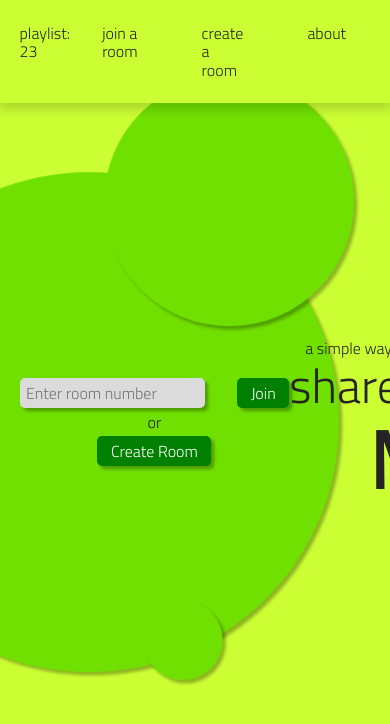
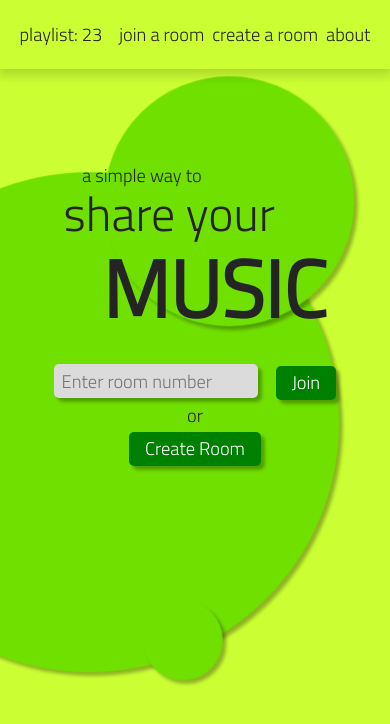
Before and after one commit to DaedalusFiction/playlist23, a React (Create React App) app in the folder client/: page / in a window 390 px wide. Shown: the top 724 px of the page. Built offline with nearby package versions, Linux system fonts and the light colour scheme; no server answers.

Commit message:
added media queries, now playing text box

```diff
--- a/client/src/App.css
+++ b/client/src/App.css
@@ -8,12 +8,6 @@
     --fc-light: rgb(117, 117, 117);
 
     --bg-bubble: rgb(255, 82, 82);
-
-    /* liverwurst color scheme  */
-    --bg-primary: #eeebd0;
-    --bg-btn: #e86252;
-    --bg-btn-hover: #d3584a;
-    --bg-bubble: #e87ea1;
 
     --bg-primary: #ccff33;
     --bg-btn: #008000;
@@ -34,6 +28,7 @@
 html {
     box-sizing: border-box;
     font-size: 16px;
+    position: relative;
 }
 
 * {
@@ -49,11 +44,13 @@ h3,
 p,
 ol,
 ul,
-a {
+a,
+input,
+label {
     margin: 0;
     padding: 0;
     font-family: var(--ff-tit);
-    font-size: 1rem;
+    font-size: 1.15rem;
     font-weight: normal;
     color: var(--fc-primary);
 }
@@ -73,13 +70,15 @@ a {
 }
 
 input[type="text"] {
-    padding: 0.35em 0.4em;
+    padding-left: 0.4em;
     background-color: var(--bg-gray);
     box-shadow: var(--box-shadow);
     border: none;
     border-radius: 5px;
     transition: 0.2s;
+    line-height: 1;
 }
+
 input[type="text"]:focus {
     background-color: white;
     outline: none;
@@ -93,9 +92,16 @@ button {
     display: none;
 }
 
+audio {
+    width: 100%;
+}
+
+audio:focus {
+    border: none;
+}
+
 .btn {
     color: white;
-
     width: fit-content;
     background-color: var(--bg-btn);
     padding: 0.35em 0.85em;
@@ -129,7 +135,7 @@ button {
 /* Header  */
 
 .header {
-    position: absolute;
+    position: relative;
     top: 0;
     left: 0;
     width: 100vw;
@@ -148,7 +154,7 @@ button {
 }
 
 .header li {
-    margin: 0 2em;
+    margin-left: 2vw;
 }
 
 .header a:hover {
@@ -160,24 +166,20 @@ button {
 
 .home {
     background-color: var(--bg-primary);
+    height: calc(100vh - 69.15px);
     overflow: hidden;
 }
 
 .home .container {
+    height: 100%;
     display: grid;
     align-items: center;
     grid-template-columns: 1fr 1fr;
-    height: 100vh;
 }
 
 .home-left,
 .home-right {
     margin: 0 auto;
-}
-
-.home {
-    justify-content: center;
-    align-items: center;
 }
 
 .home-buttons {
@@ -200,7 +202,6 @@ button {
 
 .home-buttons input {
     width: fit-content;
-    margin-right: 1rem;
 }
 
 .home-hero :nth-child(1) {
@@ -217,7 +218,7 @@ button {
 }
 
 .home-hero p + p + p {
-    margin-left: 1em;
+    margin-left: 10vw;
     font-size: 5rem;
     font-weight: bold;
     text-transform: uppercase;
@@ -226,15 +227,17 @@ button {
 /* Join Room page */
 
 .join-room,
-.create-room {
+.create-room,
+.about-room {
     display: flex;
-    height: 100vh;
+    height: calc(100vh - 69.15px);
     justify-content: center;
     align-items: center;
     gap: 1em;
 }
 
-.create-room .container {
+.create-room .container,
+.about-room .container {
     display: flex;
     justify-content: center;
     gap: 1em;
@@ -252,18 +255,51 @@ button {
     gap: 1em;
 }
 
+.join-room-button input {
+    transform: translateY(-2px);
+}
+
 /* Room  */
+
 .room {
     display: flex;
     align-items: center;
     justify-content: center;
-    height: 100vh;
 }
-.room .container {
+
+.room-info {
+    display: flex;
+    justify-content: space-between;
+}
+
+.room-info > div {
+    display: flex;
+}
+
+.room-info input {
+    font-size: 1rem;
+    display: inline-block;
+    width: 40%;
+}
+
+.room-info p {
+    display: inline-block;
+    font-size: 1rem;
+    padding: 1em 0;
+}
+
+.room-info input,
+.room-info input:focus {
+    margin-right: auto;
+    background-color: inherit;
+    box-shadow: none;
+}
+
+.room-content {
     display: grid;
     gap: 1em;
     grid-template-columns: 3fr 2fr;
-    padding: 0 1rem 1rem 1rem;
+    padding: 1rem;
     background-color: var(--bg-primary);
     border-radius: 5px;
     box-shadow: var(--box-shadow);
@@ -283,6 +319,18 @@ button {
 .song-box:hover {
     background-color: var(--bg-gray);
 }
+.song-box {
+    position: relative;
+    z-index: 2;
+    cursor: pointer;
+}
+.song-box-overlay {
+    position: absolute;
+    z-index: 3;
+    height: 100%;
+    width: 100%;
+    cursor: pointer;
+}
 
 .song-box-info {
     display: flex;
@@ -293,15 +341,14 @@ button {
     display: flex;
     justify-content: space-between;
 }
+
 .song-controls {
     display: flex;
+    justify-content: center;
+    align-items: center;
+    flex-wrap: wrap;
     gap: 1em;
-    align-items: center;
-}
-
-.song-controls p {
-    font-size: 1rem;
-    color: var(--fc-light);
+    margin: 0.5em 0;
 }
 
 .audio-player {
@@ -309,7 +356,7 @@ button {
 }
 .control-panel,
 .chat-box {
-    height: 60vh;
+    height: 50vh;
     padding: 0.5em;
     background-color: white;
     margin-bottom: 1em;
@@ -318,12 +365,23 @@ button {
     box-shadow: var(--box-shadow);
 }
 
+.now-playing {
+    padding-left: 3rem;
+}
+
 .chat-input {
     display: flex;
     gap: 1em;
     justify-content: space-between;
     align-items: center;
 }
+
+.chat-input input {
+    transform: translateY(-1px);
+    font-size: 1.25rem;
+    width: 100%;
+}
+
 .chat-message {
     padding: 0 0.5em;
 }
@@ -344,13 +402,13 @@ button {
     color: var(--fc-light);
 }
 
+/* .room-info input {
+    margin-right: auto;
+} */
+
 /* Bubbles  */
 
-.room {
-    position: relative;
-}
-
-.bubbles > * {
+.bubble {
     position: absolute;
     background-color: var(--bg-bubble);
     border-radius: 100%;
@@ -394,3 +452,22 @@ button {
         transform: rotate(360deg) translateX(7vw) rotate(-360deg);
     }
 }
+
+@media (max-width: 750px) {
+    .room-content {
+        display: flex;
+        flex-direction: column;
+    }
+
+    .home .container {
+        padding: 6rem 0;
+        height: 100%;
+        display: flex;
+        flex-direction: column-reverse;
+        flex-wrap: wrap;
+        gap: 2rem;
+        justify-content: flex-end;
+        align-items: center;
+        grid-template-columns: 1fr 1fr;
+    }
+}
--- a/client/src/App.js
+++ b/client/src/App.js
@@ -12,7 +12,6 @@ import Bubbles from "./components/Bubbles";
 function App() {
     return (
         <>
-            <Bubbles />
             <Routes>
                 <Route path="/" element={<Layout />}>
                     <Route index element={<Home />} />
--- a/client/src/components/Bubbles.js
+++ b/client/src/components/Bubbles.js
@@ -1,10 +1,10 @@
 const Bubbles = () => {
     return (
-        <ul className="bubbles">
-            <li className="bubble-1"></li>
-            <li className="bubble-2"></li>
-            <li className="bubble-3"></li>
-        </ul>
+        <>
+            <div className="bubble bubble-1"></div>
+            <div className="bubble bubble-2"></div>
+            <div className="bubble bubble-3"></div>
+        </>
     );
 };
 
--- a/client/src/components/Layout.js
+++ b/client/src/components/Layout.js
@@ -1,12 +1,15 @@
 import React from "react";
 import { Outlet } from "react-router-dom";
+import Bubbles from "./Bubbles";
+
 import Header from "./Header";
 
 const Layout = () => {
     return (
         <>
-            <Header />
             <main>
+                <Header />
+                <Bubbles />
                 <Outlet />
             </main>
         </>
--- a/client/src/components/SongBox.js
+++ b/client/src/components/SongBox.js
@@ -2,15 +2,17 @@ import React from "react";
 
 const SongBox = ({ song, onClick, index }) => {
     return (
-        <div className="song-box">
+        <div className="song-box" onClick={onClick} id={index}>
+            <div
+                className="song-box-overlay"
+                onClick={onClick}
+                id={index}
+            ></div>
             <div className="song-box-info">
                 <p>{song.artist}</p>
             </div>
             <div className="song-box-content">
                 <p>{song.title.replace(".mp3", "")}</p>
-                <p id={index} onClick={onClick}>
-                    play
-                </p>
             </div>
         </div>
     );
--- a/client/src/components/SongUploader.js
+++ b/client/src/components/SongUploader.js
@@ -44,12 +44,10 @@ const SongUploader = ({ username, roomID, socket }) => {
         }
     };
     return (
-        <div className="song-uploader">
-            <label className="btn">
-                <input type="file" onChange={uploadFile} accept="audio/*" />
-                add song
-            </label>
-        </div>
+        <label className="btn">
+            <input type="file" onChange={uploadFile} accept="audio/*" />
+            add song
+        </label>
     );
 };
 
--- a/client/src/routes/About.js
+++ b/client/src/routes/About.js
@@ -1,5 +1,11 @@
 const About = () => {
-    return <div>about</div>;
+    return (
+        <div className="about-room">
+            <div className="container">
+                <p>About</p>
+            </div>
+        </div>
+    );
 };
 
 export default About;
--- a/client/src/routes/Home.js
+++ b/client/src/routes/Home.js
@@ -5,7 +5,7 @@ import JoinRoomButton from "../components/JoinRoomButton";
 const Home = () => {
     return (
         <>
-            <main className="home">
+            <div className="home">
                 <div className="container">
                     <div className="home-left flex">
                         <div className="home-buttons">
@@ -22,7 +22,7 @@ const Home = () => {
                         </div>
                     </div>
                 </div>
-            </main>
+            </div>
         </>
     );
 };
--- a/client/src/routes/Room.js
+++ b/client/src/routes/Room.js
@@ -2,7 +2,6 @@ import { useParams } from "react-router-dom";
 import { useState, useEffect } from "react";
 import { db } from "../firebase";
 import socketIOClient from "socket.io-client";
-import ReactAudioPlayer from "react-audio-player";
 
 import moment from "moment";
 import "moment-timezone";
@@ -10,7 +9,6 @@ import ChatMessage from "../components/ChatMessage";
 import SongBox from "../components/SongBox";
 import SongUploader from "../components/SongUploader";
 import { getDoc, doc } from "firebase/firestore";
-import Bubbles from "../components/Bubbles";
 
 const Room = () => {
     const [username, setusername] = useState("anonymous");
@@ -18,6 +16,7 @@ const Room = () => {
     const ENDPOINT = "http://localhost:4001";
     //socket create as useState element and initialized so that it won't create a new connection every time page rerenders
     const [socket, setSocket] = useState(socketIOClient.connect(ENDPOINT));
+    const player = document.getElementById("reactAudioPlayer");
 
     const [chatMessages, setChatMessages] = useState([
         //welcome message
@@ -64,11 +63,25 @@ const Room = () => {
             player.currentTime = song.time;
             player.play();
         });
+
+        socket.on("pauseSong", () => {
+            player.pause();
+        });
+
         return () => {
             //clean up listeners
             socket.removeAllListeners();
         };
-    }, [chatMessages, socket]);
+    }, [chatMessages, socket, player]);
+
+    useEffect(() => {
+        //sets focus to chat box on page load
+        document.getElementById("chatMessageInput").focus();
+    }, []);
+
+    const changeUsername = (e) => {
+        setusername(e.target.value);
+    };
 
     const sendMessage = () => {
         const msg = document.getElementById("chatMessageInput").value;
@@ -89,17 +102,20 @@ const Room = () => {
 
     const playSong = () => {
         const player = document.getElementById("reactAudioPlayer");
+        if (nowPlaying) {
             const currentTime = player.currentTime;
-
             socket.emit("playSong", {
                 song: nowPlaying,
                 time: currentTime,
             });
+        }
     };
 
     const handleKeyPress = (e) => {
-        if (e.code === "Enter") {
+        if (e.code === "Enter" && e.target.id === "chatMessageInput") {
             sendMessage();
+        } else if (e.code === "Enter" && e.target.id === "usernameInput") {
+            document.getElementById("chatMessageInput").focus();
         }
     };
 
@@ -108,18 +124,32 @@ const Room = () => {
         setNowPlaying(songs[e.target.id]);
     };
 
-    const pauseSong = (e) => {
-        var vid = document.getElementById("reactAudioPlayer");
-        vid.currentTime = 5;
-        console.log("Pause");
+    const pauseSong = () => {
+        socket.emit("pauseSong", "pause");
+    };
+
+    const testButton = () => {
+        console.log(player.paused);
     };
 
     return (
         <>
             <div className="room">
                 <div className="container">
+                    <div className="room-info">
+                        <p>username: </p>
+                        <input
+                            id="usernameInput"
+                            type="text"
+                            placeholder={username}
+                            onChange={changeUsername}
+                            onKeyPress={handleKeyPress}
+                        />
+                        <p>room: {params.roomID}</p>
+                    </div>
+
+                    <div className="room-content">
                         <div className="song-panel">
-                        <p>room: {params.roomID}</p>
                             <div className="control-panel" id="control-panel">
                                 {songs.map((song, index) => {
                                     return (
@@ -132,29 +162,34 @@ const Room = () => {
                                     );
                                 })}
                             </div>
+                            {nowPlaying && (
+                                <p className="now-playing">
+                                    now playing: {nowPlaying.title}
+                                </p>
+                            )}
+                            <audio
+                                id="reactAudioPlayer"
+                                src={nowPlaying && nowPlaying.url}
+                                controls
+                            />
                             <div className="song-controls">
+                                <p>group controls: </p>
                                 <SongUploader
                                     username={username}
                                     roomID={params.roomID}
                                     socket={socket}
                                 />
-                            {nowPlaying && (
-                                <div>
-                                    <p>now playing: {nowPlaying.title}</p>
-                                    <div>
-                                        <ReactAudioPlayer
-                                            id="reactAudioPlayer"
-                                            src={nowPlaying.url}
-                                            autoplay
-                                            controls
-                                        />
-                                    </div>
-                                </div>
-                            )}
+                                <label className="btn">
+                                    <button id="play" onClick={playSong} />
+                                    play
+                                </label>
+                                <label className="btn">
+                                    <button id="pause" onClick={pauseSong} />
+                                    pause
+                                </label>
                             </div>
                         </div>
                         <div className="chat-panel">
-                        <p>username: {username}</p>
                             <div className="chat-box" id="chat-box">
                                 {chatMessages.map((message, index) => {
                                     return (
@@ -173,17 +208,13 @@ const Room = () => {
                                     onKeyPress={handleKeyPress}
                                 />
                                 <label className="btn">
-                                <button id="sendButton" onClick={sendMessage} />
+                                    <button
+                                        id="sendButton"
+                                        onClick={sendMessage}
+                                    />
                                     send
                                 </label>
-                            <label className="btn">
-                                <button id="pause" onClick={pauseSong} />
-                                pause
-                            </label>
-                            <label className="btn">
-                                <button id="play" onClick={playSong} />
-                                play
-                            </label>
+                            </div>
                         </div>
                     </div>
                 </div>
```
Also changed, not shown: 1 other file (tests, documents, lock files or other folders). Lines whose indentation alone changed are shown as unchanged.
